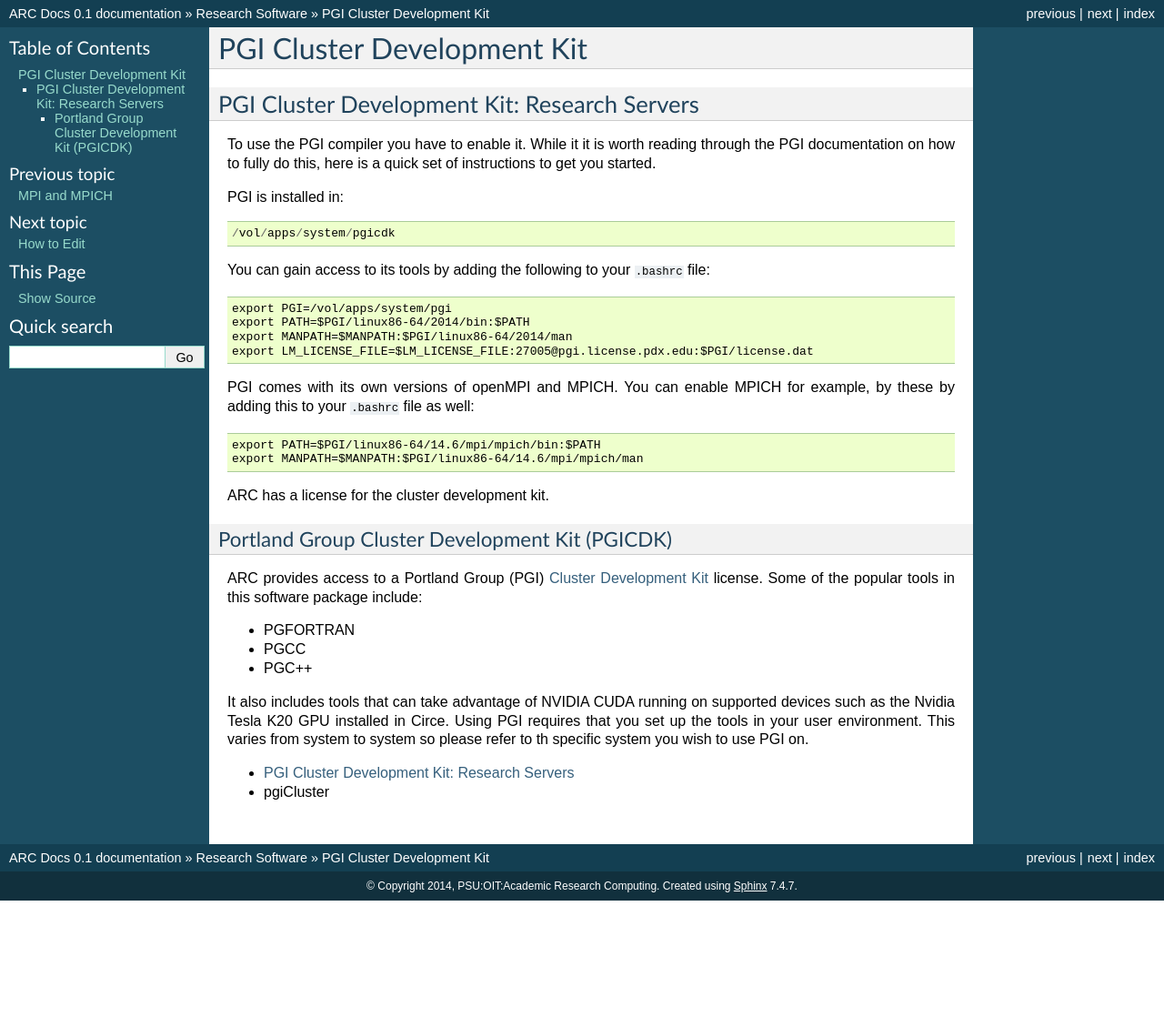
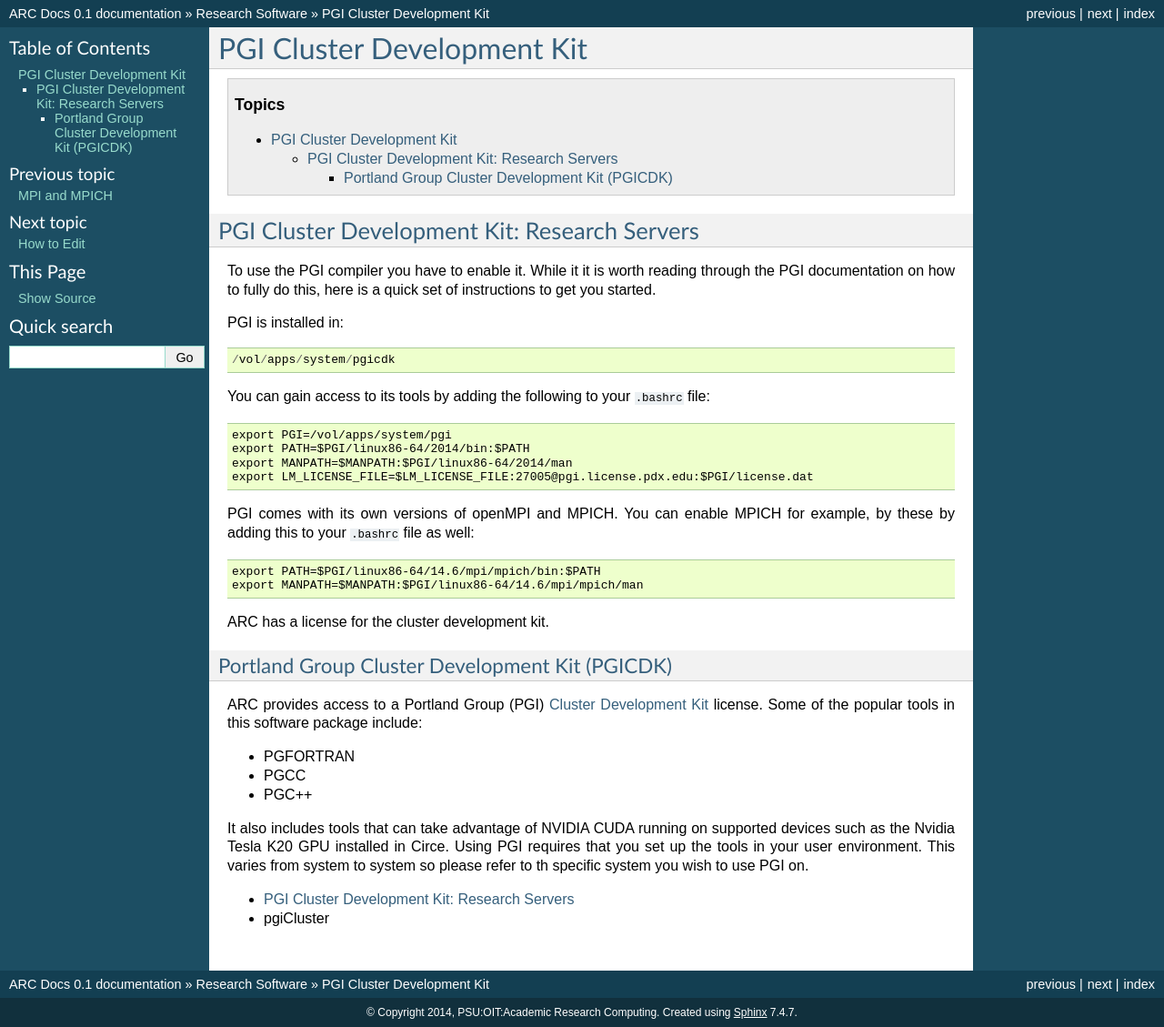
Before and after one commit to PSU-Research-Computing/psurc-docs, a Sphinx documentation site: the page built from source/research_software/pgi.rst, in a window 1280 px wide. Shown: the whole page at 91% size. Built offline with Sphinx 7.4.7, drawn with Linux system fonts in a browser that asks for light colours; before the commit the page ends 990 px from its top, so only the background shows below that.

```diff
--- a/source/research_software/pgi.rst
+++ b/source/research_software/pgi.rst
@@ -2,6 +2,8 @@
 ***************************
 PGI Cluster Development Kit
 ***************************
+
+.. contents:: Topics
 
 .. _pgiCluster:
 
```
Also changed, not shown: 1 other file.
